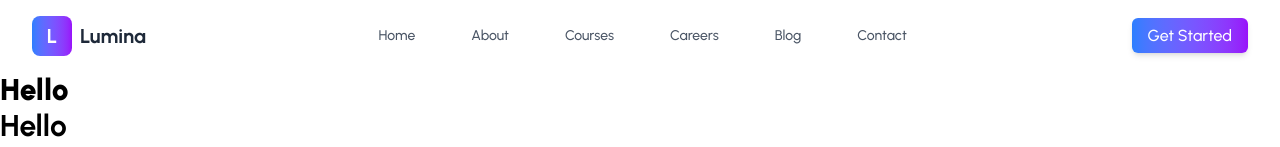
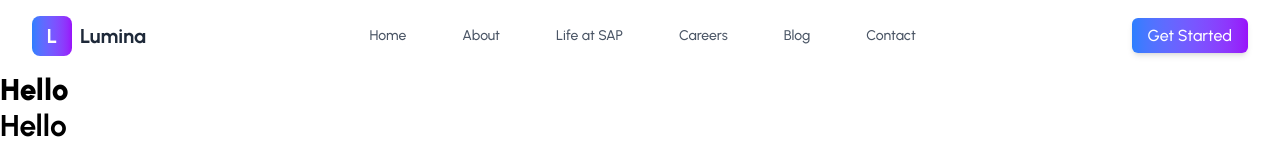
Before and after one commit to codesbycookie/sap_landing_page, a React (Vite) app: page / in a window 1280 px wide. Shown: the top 147 px of the page. Built offline with nearby package versions, Linux system fonts and the light colour scheme.

Commit message:
Nav Element Done

```diff
--- a/src/Components/Navbar.jsx
+++ b/src/Components/Navbar.jsx
@@ -24,7 +24,7 @@ const Navbar = () => {
   const navItems = [
     { name: 'Home', to: '/' },
     { name: 'About', to: '/about' },
-    { name: 'Courses', to: '/courses' },
+    { name: 'Life at SAP', to: '/gallery' },
     { name: 'Careers', to: '/careers' },
     { name: 'Blog', to: '/blogs' },
     { name: 'Contact', to: '/contact' },
```
